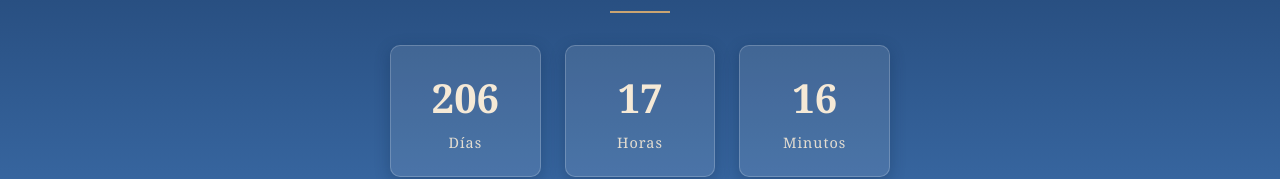
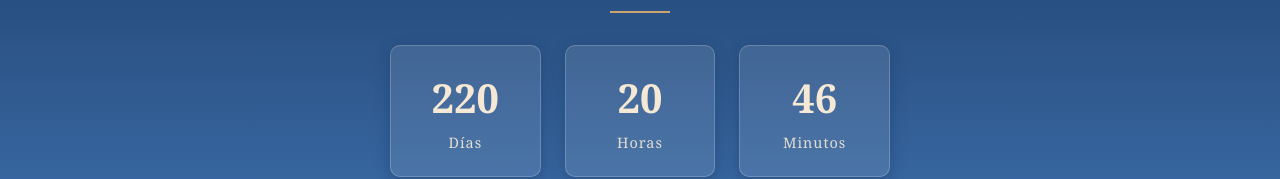
Before and after one commit to garciaalvarezmarta/wedding-website, a React (Create React App) app in the folder frontend/: page / in a window 1280 px wide. Shown: the part 487-666 px from the top of the page. Built offline with nearby package versions, Linux system fonts and the light colour scheme.

Commit message:
get time fix

```diff
--- a/frontend/src/App.jsx
+++ b/frontend/src/App.jsx
@@ -7,7 +7,7 @@ function App() {
 
   // Cuenta regresiva
   useEffect(() => {
-    const weddingDate = new Date("2026-06-20T15:00:00").getTime();
+    const weddingDate = new Date("2026-07-04T18:30:00").getTime();
     const timer = setInterval(() => {
       const now = new Date().getTime();
       const distance = weddingDate - now;
```
